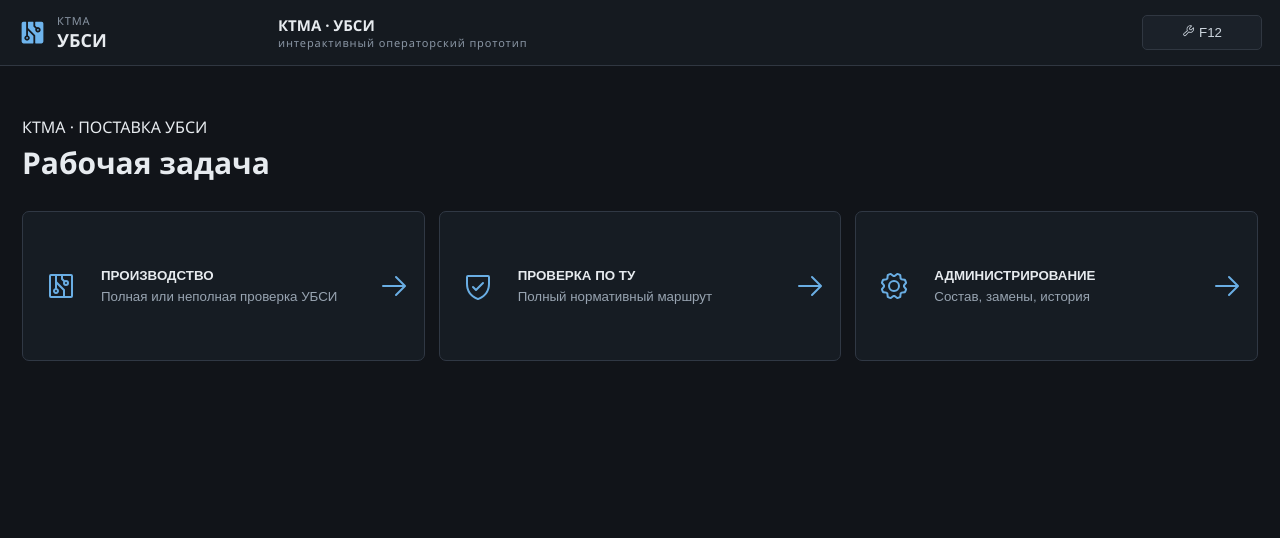
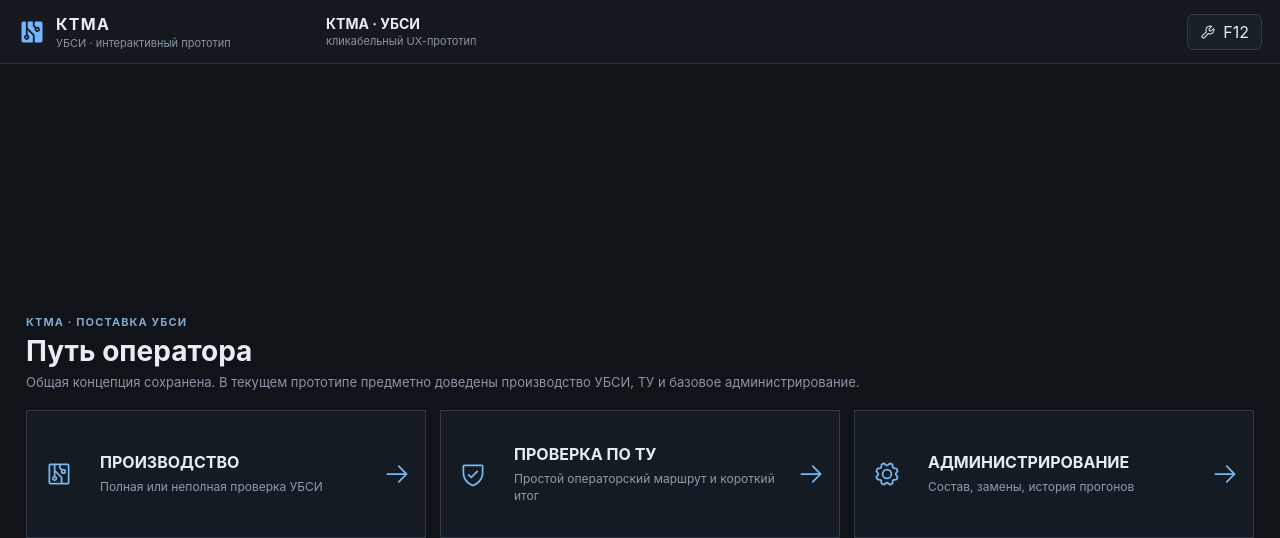
Before and after one commit to Anatolichka2202/KPA-YALK_MODULE, a React (Vite) app in the folder design-prototype/: page / in a window 1280 px wide. Shown: the top 538 px of the page. Built offline with nearby package versions, Linux system fonts and the light colour scheme.

Commit message:
prototype: switch entry to reviewable UBSI flow

```diff
--- a/design-prototype/src/main.jsx
+++ b/design-prototype/src/main.jsx
@@ -1,10 +1,10 @@
 import React from "react";
 import { createRoot } from "react-dom/client";
-import { UbsiOperatorApp } from "./ubsi/UbsiOperatorApp.jsx";
-import "./ubsi/ubsi-operator.css";
+import { UbsiReviewPrototype } from "./ubsi/UbsiReviewPrototype.jsx";
+import "./ubsi/ubsi-review-prototype.css";
 
 createRoot(document.getElementById("root")).render(
   <React.StrictMode>
-    <UbsiOperatorApp />
+    <UbsiReviewPrototype />
   </React.StrictMode>,
 );
```
